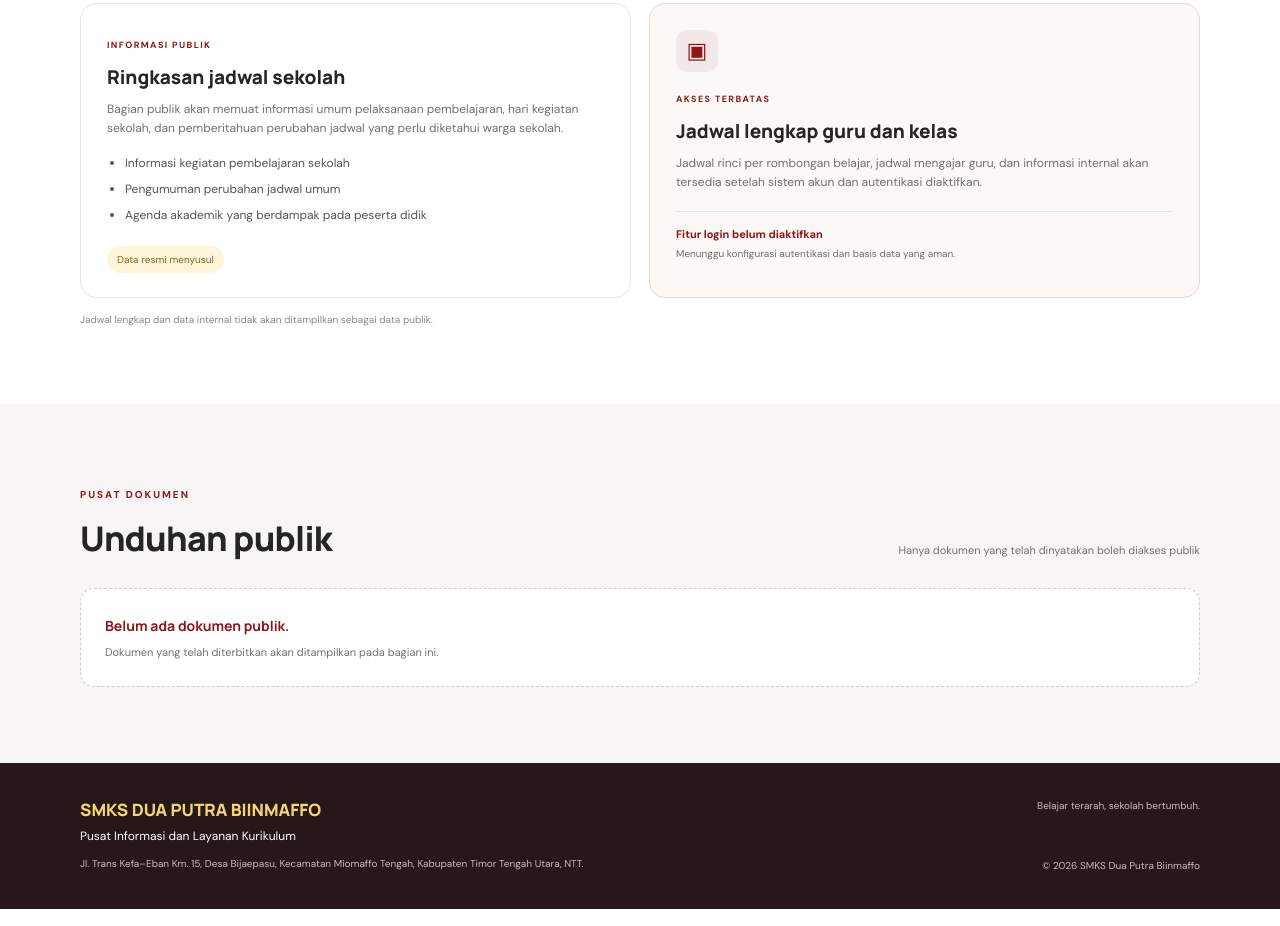
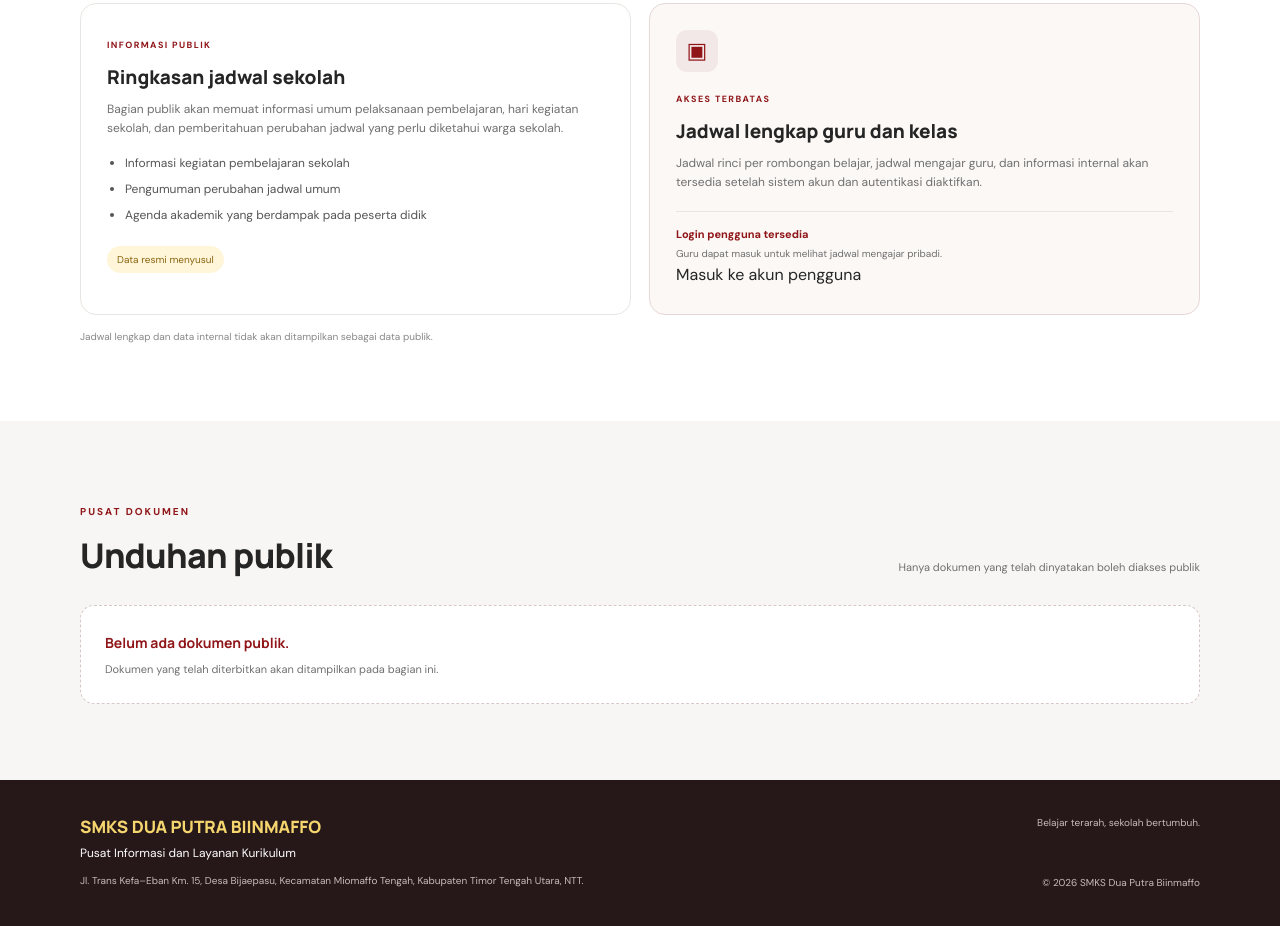
Before and after one commit to SMKSDPB/website-wakakur, a plain HTML site: page index.html in a window 1280 px wide. Shown: the part 2717-3643 px from the top of the page. Drawn offline with nearby package versions, Linux system fonts and the light colour scheme; no server answers.

Commit message:
Update index.html

```diff
--- a/index.html
+++ b/index.html
@@ -146,7 +146,11 @@
             <span class="schedule-kicker">AKSES TERBATAS</span>
             <h3>Jadwal lengkap guru dan kelas</h3>
             <p>Jadwal rinci per rombongan belajar, jadwal mengajar guru, dan informasi internal akan tersedia setelah sistem akun dan autentikasi diaktifkan.</p>
-            <div class="login-status"><strong>Fitur login belum diaktifkan</strong><small>Menunggu konfigurasi autentikasi dan basis data yang aman.</small></div>
+            <div class="login-status">
+  <strong>Login pengguna tersedia</strong>
+  <small>Guru dapat masuk untuk melihat jadwal mengajar pribadi.</small>
+  <a href="login.html">Masuk ke akun pengguna</a>
+</div>
           </article>
         </div>
         <p class="privacy-note">Jadwal lengkap dan data internal tidak akan ditampilkan sebagai data publik.</p>
```
